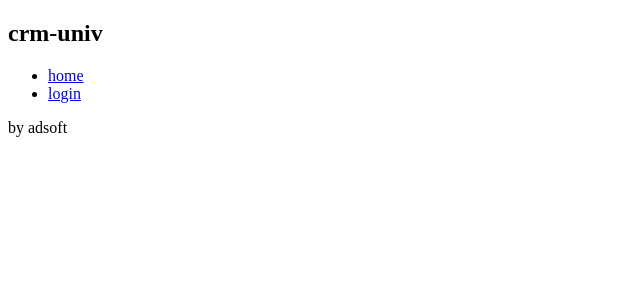
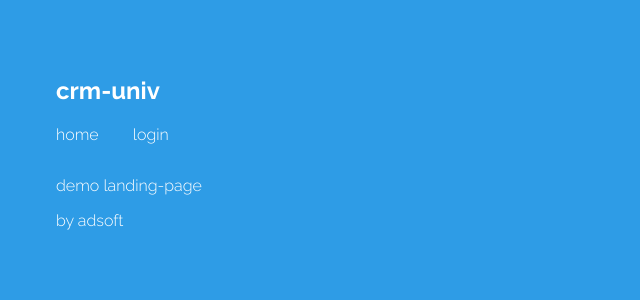
Before and after one commit to kevinquintanah12/frontmycv, an Angular app: page / in a window 1280 px wide. Shown: the top 300 px of the page, without its empty margins (0-640 px from the left). Built offline with nearby package versions, Linux system fonts and the light colour scheme.

Commit message:
add styles.css

```diff
--- a/src/app/app-routing.module.ts
+++ b/src/app/app-routing.module.ts
@@ -5,7 +5,7 @@
 import { LandingPageComponent } from "./landing-page/landing-page.component";
 
 const routes: Routes = [
-  { path: ' ', component: LandingPageComponent},
+  { path: '', component: LandingPageComponent},
   { path: 'home', component: HomeComponent },
   { path: 'login', component: LoginComponent },
 ];
--- a/src/styles.css
+++ b/src/styles.css
@@ -1 +1,25 @@
 /* You can add global styles to this file, and also import other style files */
+@import url('https://fonts.googleapis.com/css?family=Raleway:300,700');
+
+body {
+   background : #2E9ce6;
+   padding: 3em;
+   font-family: 'Raleway', 'Arial';
+   color: #fff;
+}
+
+ul {
+   list-style-type: none;
+   margin: 0 0 2em 0;
+   padding: 0;
+}
+
+ul li {
+   display: inline;
+   margin-right: 30px;
+}
+
+a {
+   color: #fff;
+   text-decoration: none;
+}
```
